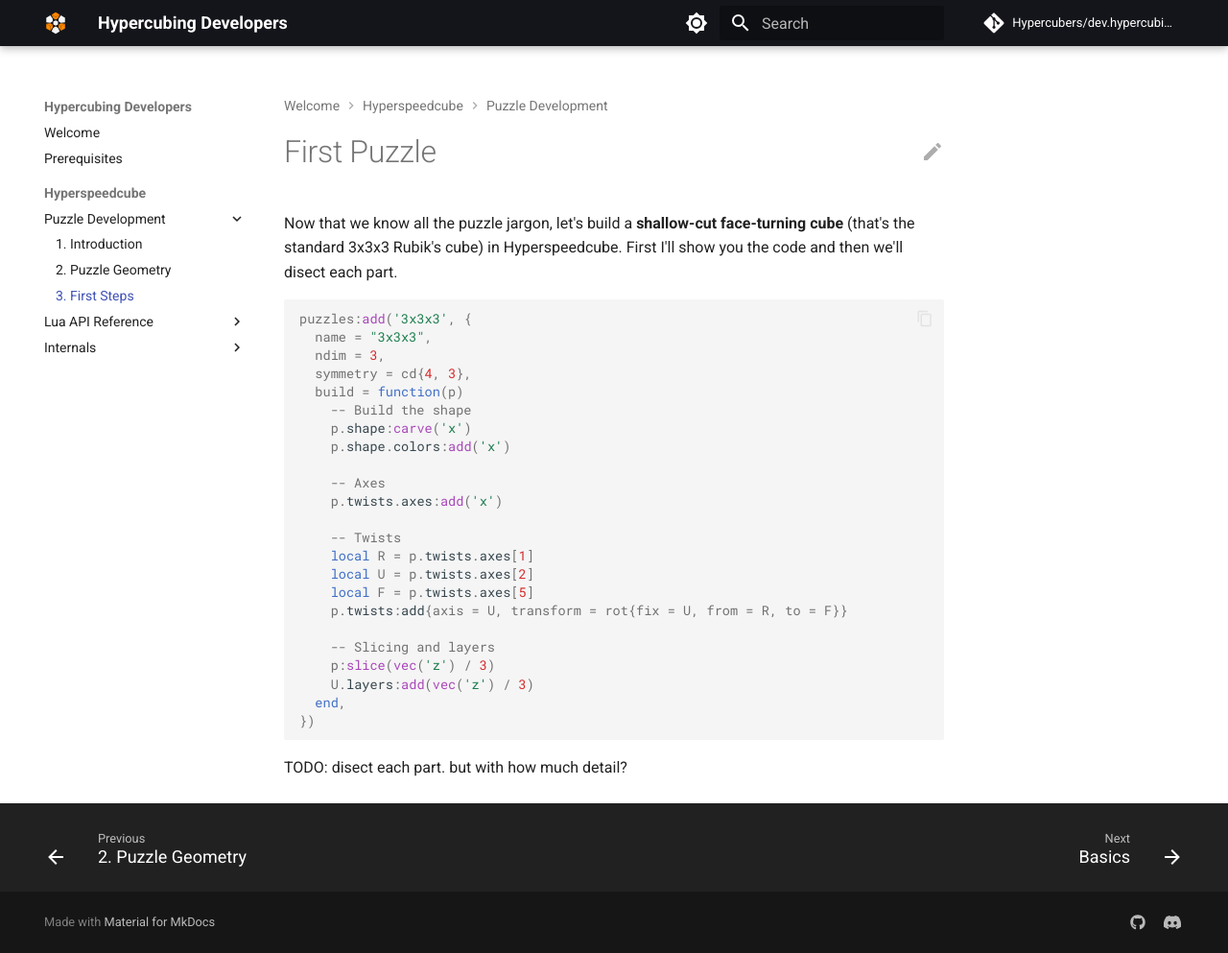
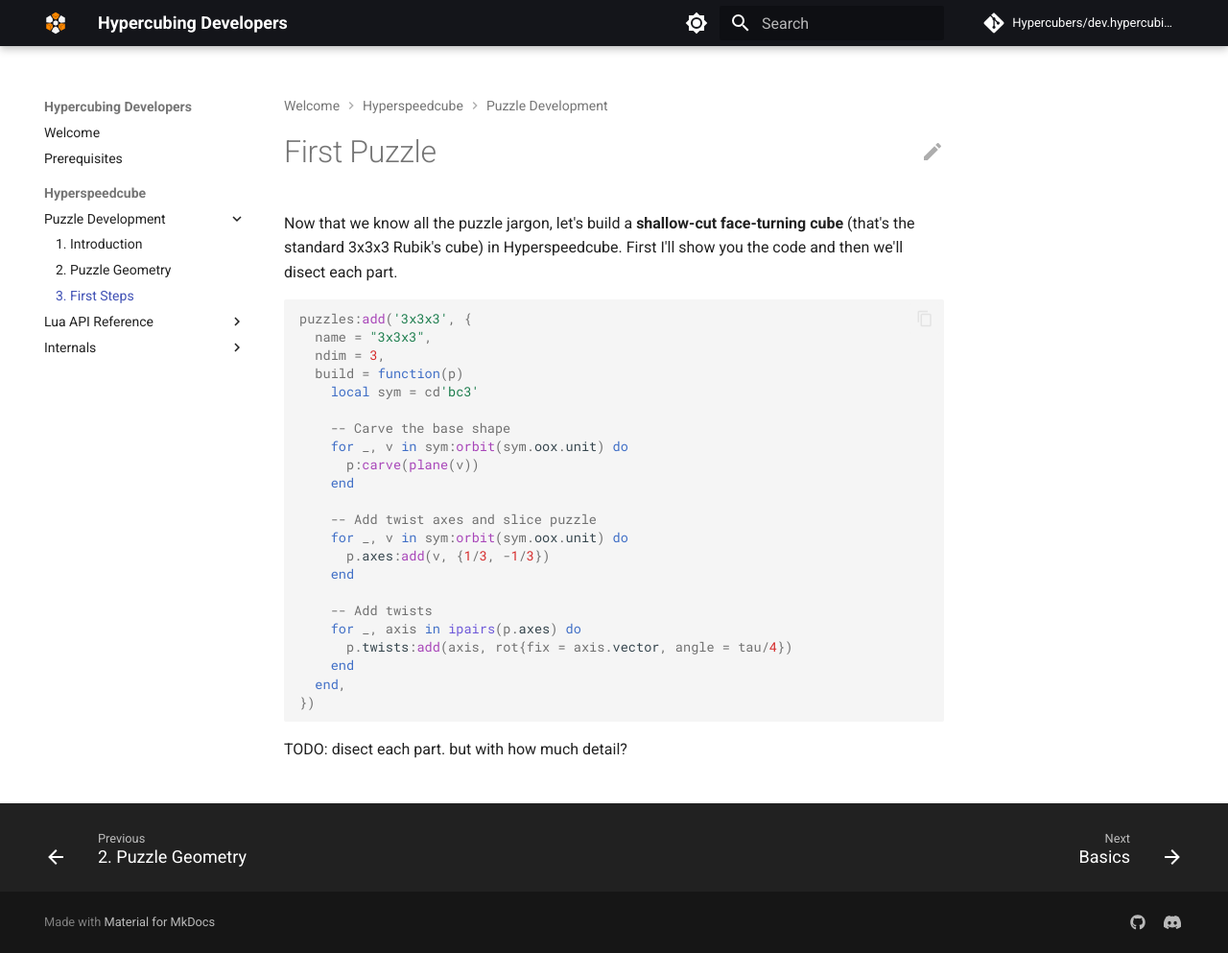
Before and after one commit to Hypercubers/dev.hypercubing.xyz, an MkDocs documentation site: the page built from docs/hsc/puzzle-dev/first-puzzle.md, in a window 1280 px wide and 993 px high. Shown: the whole window at 96% size. Built offline with MkDocs 1.6.1 and Material for MkDocs 9.7.7, drawn with Linux system fonts in a browser that asks for light colours; comment, search, counter and statistics services are not loaded.

Commit message:
Update "first puzzle" example

````diff
--- a/docs/hsc/puzzle-dev/first-puzzle.md
+++ b/docs/hsc/puzzle-dev/first-puzzle.md
@@ -6,24 +6,23 @@
 puzzles:add('3x3x3', {
   name = "3x3x3",
   ndim = 3,
-  symmetry = cd{4, 3},
   build = function(p)
-    -- Build the shape
-    p.shape:carve('x')
-    p.shape.colors:add('x')
+    local sym = cd'bc3'
 
-    -- Axes
-    p.twists.axes:add('x')
+    -- Carve the base shape
+    for _, v in sym:orbit(sym.oox.unit) do
+      p:carve(plane(v))
+    end
 
-    -- Twists
-    local R = p.twists.axes[1]
-    local U = p.twists.axes[2]
-    local F = p.twists.axes[5]
-    p.twists:add{axis = U, transform = rot{fix = U, from = R, to = F}}
+    -- Add twist axes and slice puzzle
+    for _, v in sym:orbit(sym.oox.unit) do
+      p.axes:add(v, {1/3, -1/3})
+    end
 
-    -- Slicing and layers
-    p:slice(vec('z') / 3)
-    U.layers:add(vec('z') / 3)
+    -- Add twists
+    for _, axis in ipairs(p.axes) do
+      p.twists:add(axis, rot{fix = axis.vector, angle = tau/4})
+    end
   end,
 })
 ```
````
